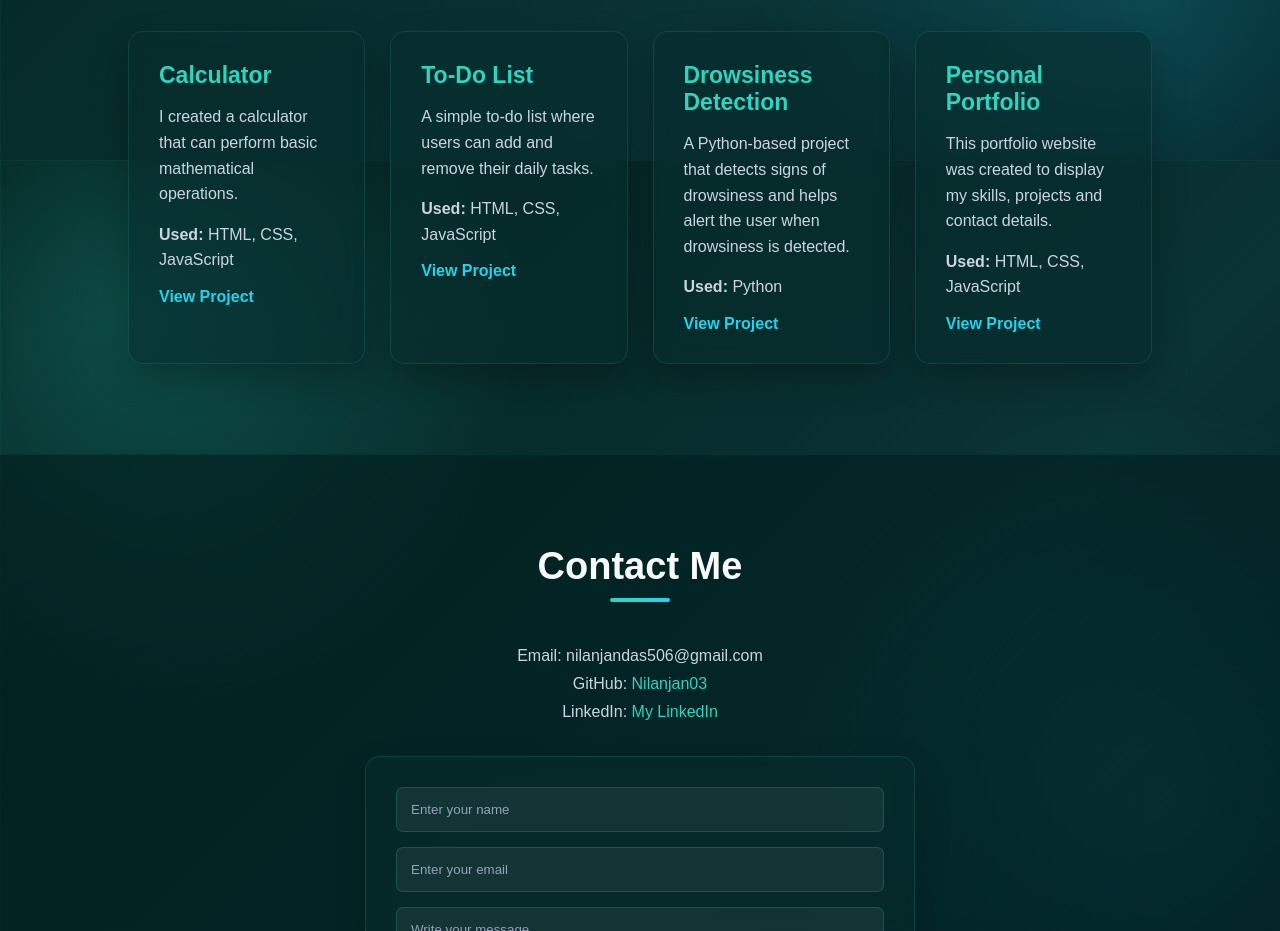
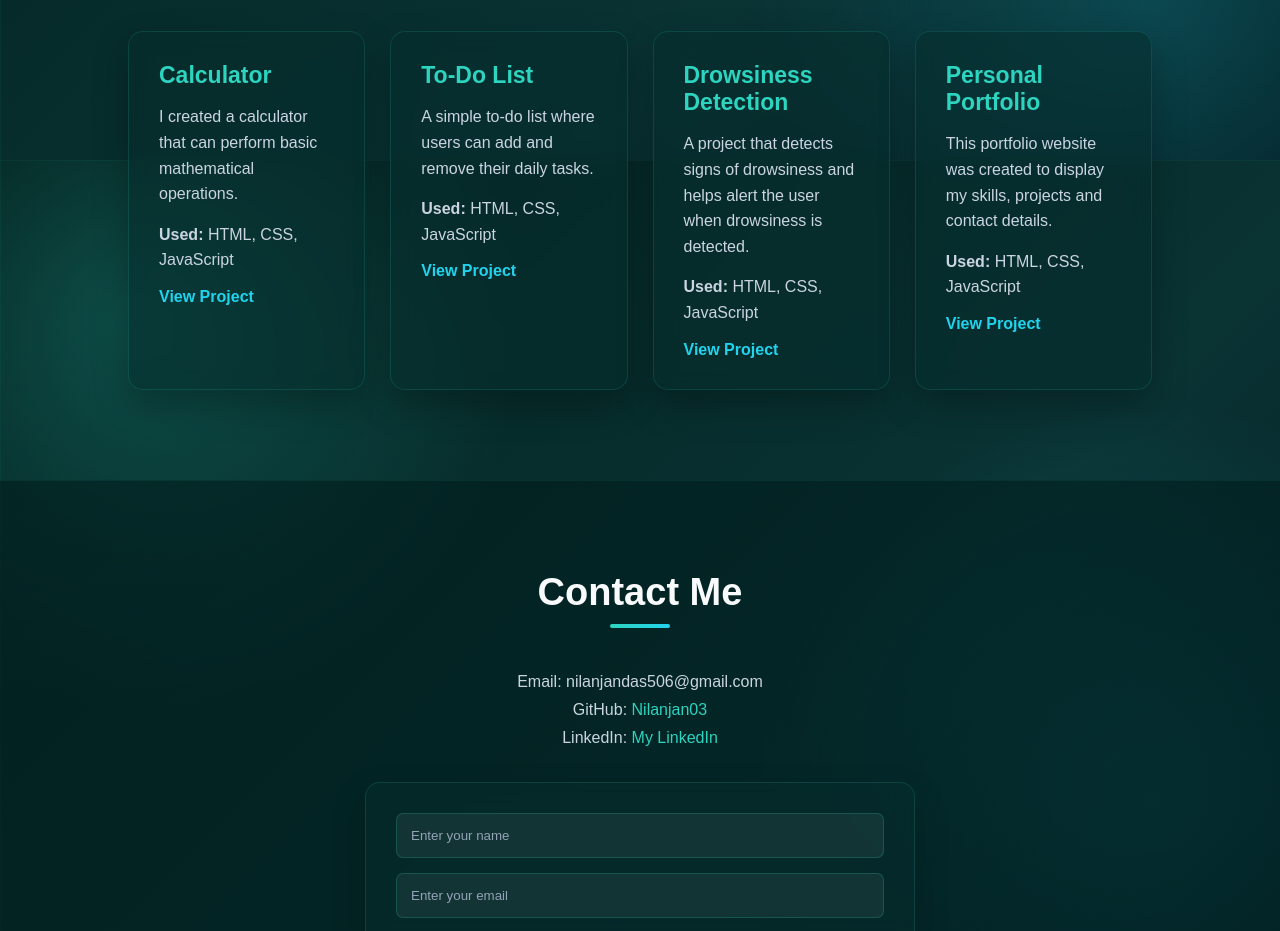
Before and after one commit to Nilanjan03/Frontend, a plain HTML site: page index.html in a window 1280 px wide. Shown: the part 1440-2371 px from the top of the page. Drawn offline with Linux system fonts and the light colour scheme.

Commit message:
This is my HTML file

```diff
--- a/index.html
+++ b/index.html
@@ -120,13 +120,13 @@
             <h3>Drowsiness Detection</h3>
 
             <p>
-                A Python-based project that detects signs of drowsiness
+                A project that detects signs of drowsiness
                 and helps alert the user when drowsiness is detected.
             </p>
 
-            <p><b>Used:</b> Python</p>
+            <p><b>Used:</b> HTML, CSS, JavaScript</p>
 
-            <a href="https://nilanjan03.github.io/Python-Project/" target="_blank">
+            <a href="https://nilanjan03.github.io/Drowsiness-Project/" target="_blank">
                 View Project
             </a>
         </div>
```
